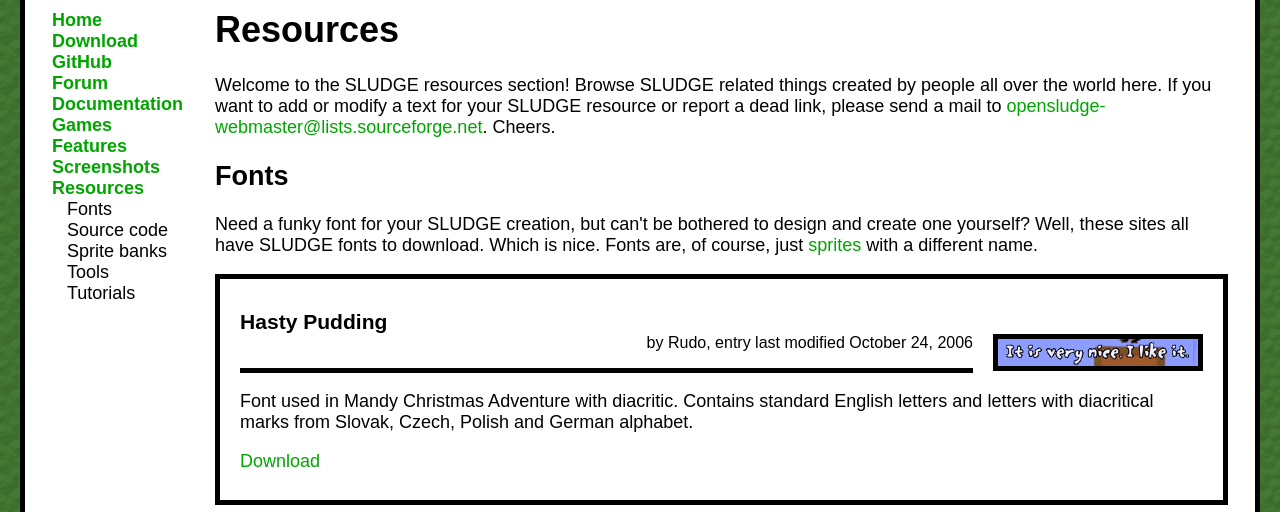
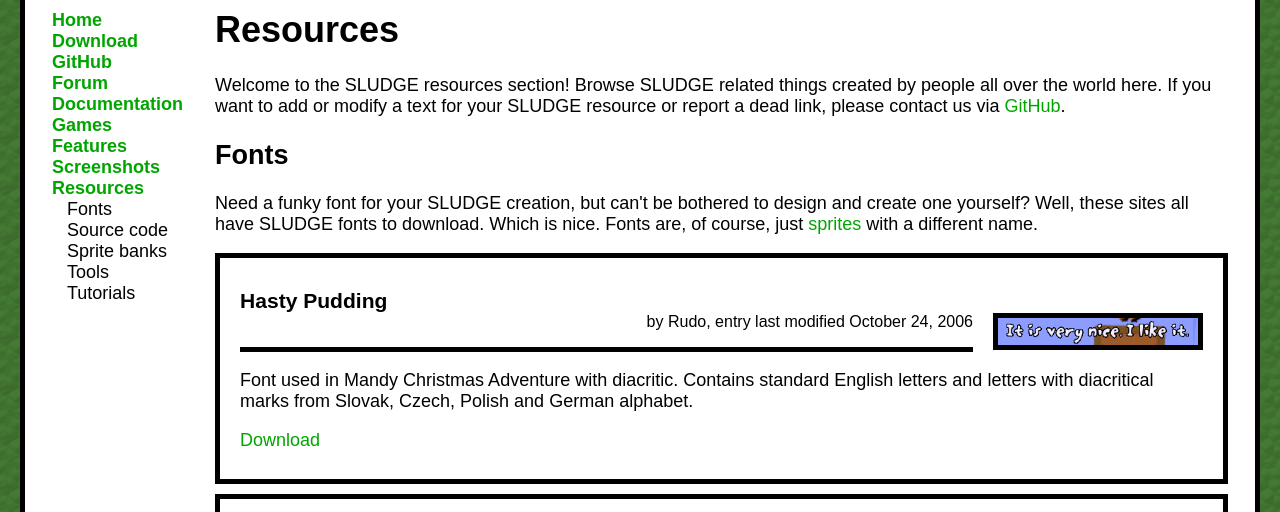
Before and after one commit to opensludge/opensludge.github.io, a plain HTML site: page resources.html in a window 1280 px wide. Shown: the part 226-738 px from the top of the page. Drawn offline with Linux system fonts and the light colour scheme.

Commit message:
Replace refs to mailing list by links to github.

```diff
--- a/resources.html
+++ b/resources.html
@@ -46,7 +46,7 @@
 
 <h1>Resources</h1>
 
-<p>Welcome to the SLUDGE resources section! Browse SLUDGE related things created by people all over the world here. If you want to add or modify a text for your SLUDGE resource or report a dead link, please send a mail to <a href="mailto:opensludge-webmaster@lists.sourceforge.net">opensludge-webmaster@lists.sourceforge.net</a>. Cheers.</p>
+<p>Welcome to the SLUDGE resources section! Browse SLUDGE related things created by people all over the world here. If you want to add or modify a text for your SLUDGE resource or report a dead link, please contact us via <a href="https://github.com/opensludge/opensludge">GitHub</a>.</p>
 
 
 <h2 id ="fonts">Fonts</h2>
```
Also changed, not shown: games.html (+1 -1 lines).
